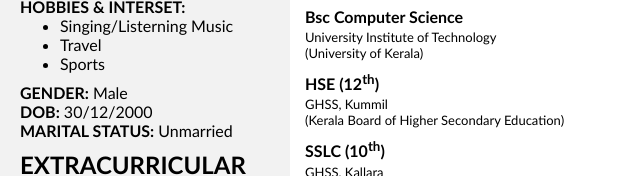
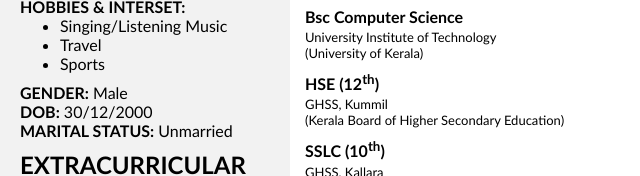
Before and after one commit to Renjith20/Resume, a plain HTML site: page index.html in a window 1280 px wide. Shown: the part 770-946 px from the top of the page, 0-640 px from the left. Drawn offline with Linux system fonts and the light colour scheme.

Commit message:
Update index.html

```diff
--- a/index.html
+++ b/index.html
@@ -59,7 +59,7 @@
             <div class="item">
                 <p><b>HOBBIES & INTERSET:</b></p>
                 <ul>
-                    <li>Singing/Listerning Music</li>
+                    <li>Singing/Listening Music</li>
                      <li>Travel</li>
                      <li>Sports</li>
                 </ul>
```
